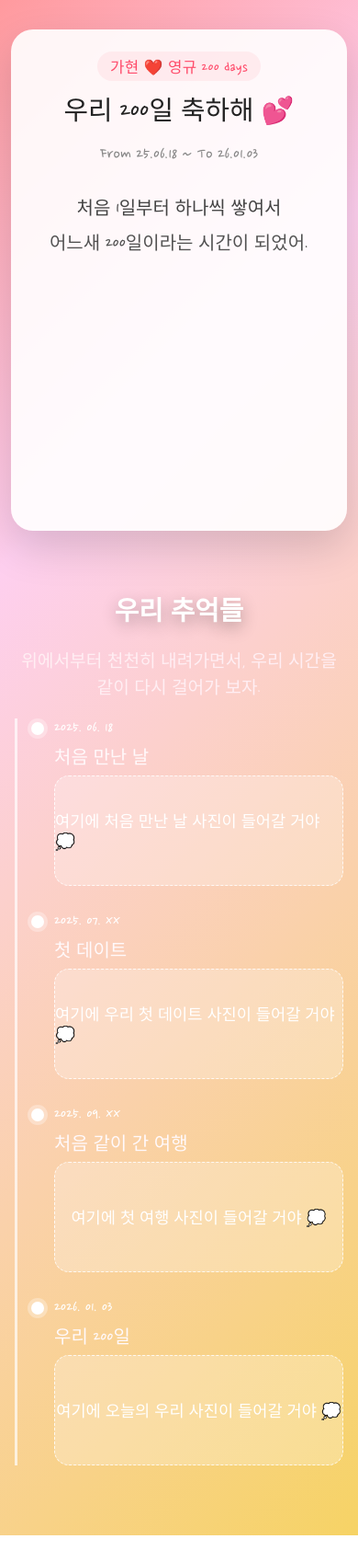
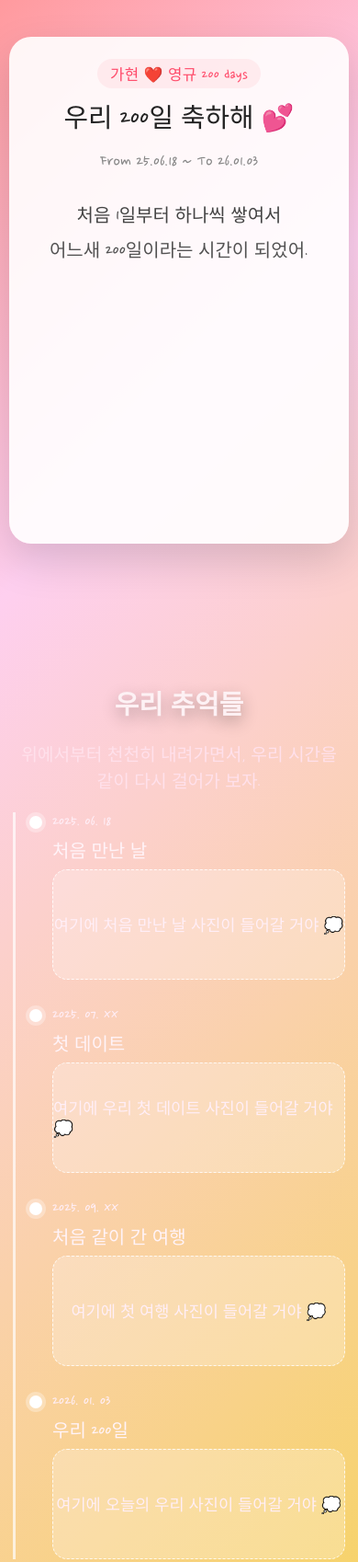
Before and after one commit to leoogz/woo.io, a plain HTML site: page index.html in a window 390 px wide. Shown: the top 1698 px of the page at 92% size. Before the commit the page ends 1669 px from the top, so only its background shows below. Drawn offline with Linux system fonts and the light colour scheme.

Commit message:
가독성 개선

```diff
--- a/index.html
+++ b/index.html
@@ -19,7 +19,7 @@
       background: linear-gradient(135deg, #ff9a9e 0%, #fecfef 30%, #f6d365 100%);
       color: #222;
       display: flex;
-      align-items: center;
+      align-items: flex-start;
       justify-content: center;
       scroll-behavior: smooth;
     }
@@ -27,13 +27,13 @@
     .page-wrapper {
       width: 100%;
       max-width: 640px;
-      padding: 32px 12px 48px;
+      padding: 56px 12px 64px;
     }
 
     .card {
       width: 100%;
       max-width: 420px;
-      margin: 0 auto 32px;
+      margin: 0 auto 80px;
       padding: 32px 24px 28px;
       border-radius: 24px;
       background: rgba(255, 255, 255, 0.9);
@@ -118,17 +118,18 @@
     .memory-button {
       display: inline-block;
       margin-top: 6px;
-      padding: 6px 18px;
+      padding: 8px 22px;
       border-radius: 999px;
       border: none;
-      background: #ff6b81;
-      color: #fff;
-      font-size: 1.2rem;
+      background: #ffccd5;
+      color: #ff4b6a;
+      font-size: 1.3rem;
       cursor: pointer;
       box-shadow: 0 8px 20px rgba(0, 0, 0, 0.18);
       transform: translateY(0);
-      transition: transform 0.15s ease, box-shadow 0.15s ease, background 0.15s ease;
+      transition: transform 0.15s ease, box-shadow 0.15s ease, background 0.15s ease, color 0.15s ease;
       opacity: 0;
+      letter-spacing: 0.03em;
     }
 
     .memory-button.visible {
@@ -136,7 +137,8 @@
     }
 
     .memory-button:hover {
-      background: #ff4b6a;
+      background: #ffe4ea;
+      color: #ff2d55;
       transform: translateY(-2px);
       box-shadow: 0 12px 26px rgba(0, 0, 0, 0.2);
     }
@@ -178,14 +180,14 @@
     .timeline-section {
       width: 100%;
       max-width: 480px;
-      margin: 0 auto;
-      padding: 16px 8px 0;
+      margin: 120px auto 0;
+      padding: 40px 8px 0;
     }
 
     .timeline-title {
       font-size: 1.8rem;
       text-align: center;
-      color: #fff;
+      color: #fdf1f4;
       margin-bottom: 12px;
       text-shadow: 0 6px 18px rgba(0, 0, 0, 0.3);
     }
@@ -193,7 +195,7 @@
     .timeline-subtitle {
       font-size: 1.2rem;
       text-align: center;
-      color: #ffeef3;
+      color: #ffe0eb;
       margin-bottom: 20px;
     }
 
@@ -223,13 +225,13 @@
 
     .timeline-date {
       font-size: 1.1rem;
-      color: #fff;
+      color: #ffeef7;
       margin-bottom: 4px;
     }
 
     .timeline-caption {
       font-size: 1.25rem;
-      color: #fff9fb;
+      color: #fff3f8;
       margin-bottom: 6px;
     }
 
@@ -242,13 +244,18 @@
       display: flex;
       align-items: center;
       justify-content: center;
-      color: #fff;
+      color: #ffeef7;
       font-size: 1.1rem;
     }
 
     @media (max-width: 480px) {
+      .page-wrapper {
+        padding: 40px 10px 56px;
+      }
+
       .card {
         padding: 24px 18px 22px;
+        margin-bottom: 72px;
       }
 
       .title-line {
@@ -265,7 +272,8 @@
       }
 
       .timeline-section {
-        padding: 8px 4px 0;
+        padding: 32px 4px 0;
+        margin-top: 96px;
       }
     }
   </style>
```
